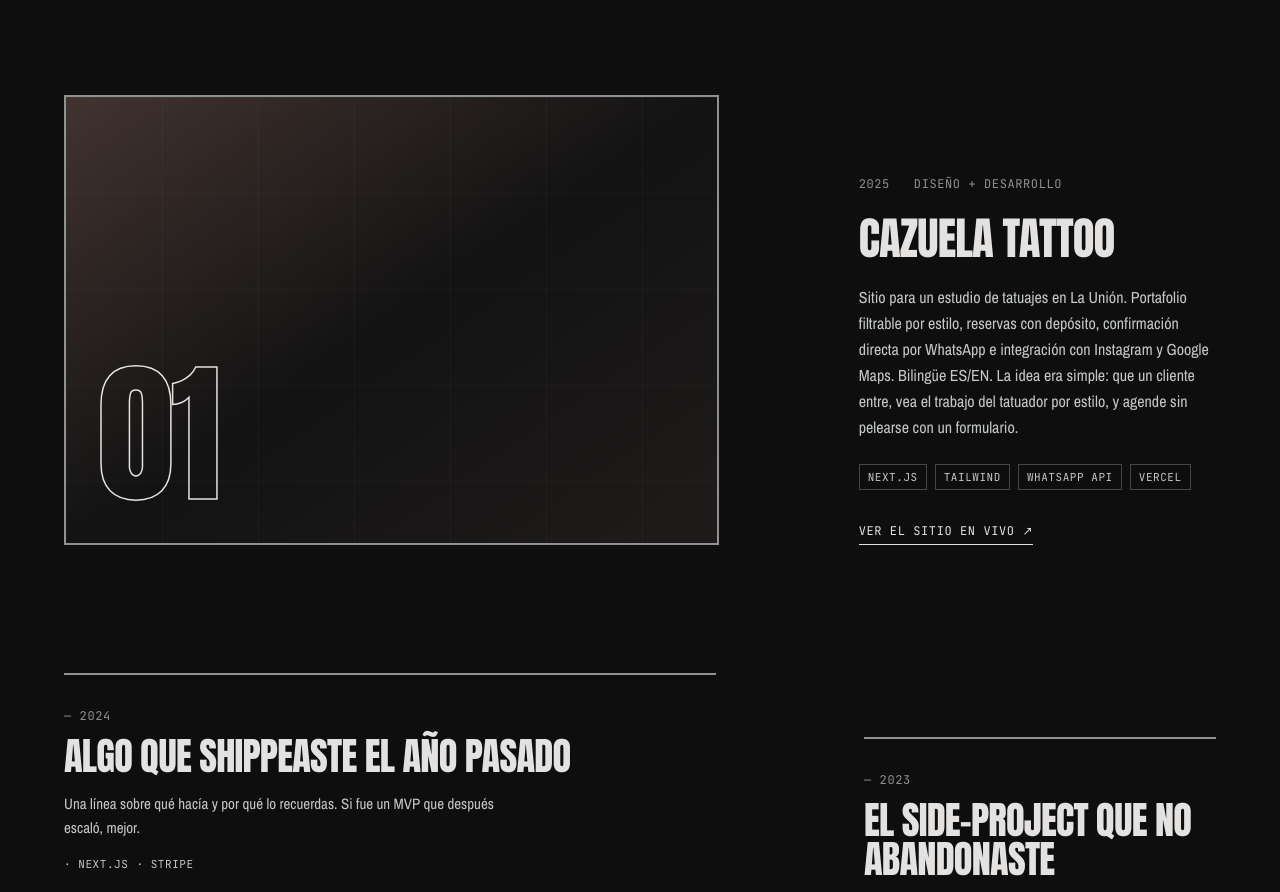
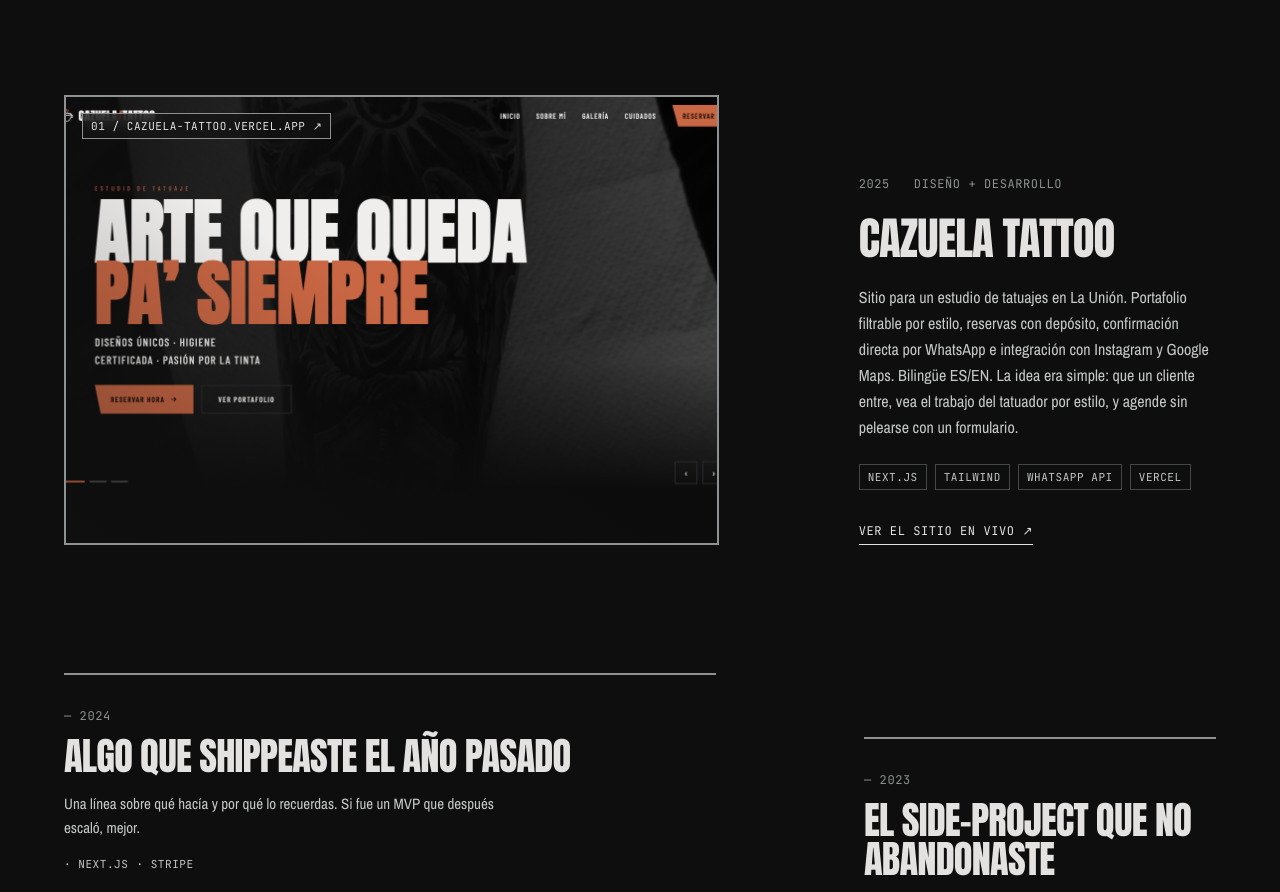
Before and after one commit to nachoavi/newLandingPage, a Next.js app: page / in a window 1280 px wide. Shown: the part 1129-2021 px from the top of the page. Built offline with nearby package versions, Linux system fonts and the light colour scheme.

Commit message:
feat(lab): add Cazuela Tattoo screenshot to featured card

```diff
--- a/src/components/sections/lab.tsx
+++ b/src/components/sections/lab.tsx
@@ -1,6 +1,7 @@
 "use client";
 
 import { motion } from "motion/react";
+import Image from "next/image";
 import { Reveal } from "../anim/reveal";
 
 const FEATURED = {
@@ -11,6 +12,7 @@ const FEATURED = {
     "Sitio para un estudio de tatuajes en La Unión. Portafolio filtrable por estilo, reservas con depósito, confirmación directa por WhatsApp e integración con Instagram y Google Maps. Bilingüe ES/EN. La idea era simple: que un cliente entre, vea el trabajo del tatuador por estilo, y agende sin pelearse con un formulario.",
   tags: ["Next.js", "Tailwind", "WhatsApp API", "Vercel"],
   link: "https://cazuela-tattoo.vercel.app/",
+  image: "/projects/cazuela-tattoo.png",
 };
 
 const SECONDARY = [
@@ -53,15 +55,25 @@ export function Lab() {
         transition={{ duration: 0.9, ease: [0.22, 1, 0.36, 1] }}
         className="grid grid-cols-1 lg:grid-cols-12 gap-6 lg:gap-10 mb-20 lg:mb-32 group"
       >
-        <div className="lg:col-span-7 lg:col-start-1 aspect-[5/4] lg:aspect-[16/11] bg-surface relative overflow-hidden border-2 border-outline">
-          <div className="absolute inset-0 bg-gradient-to-br from-tertiary/20 via-transparent to-tertiary/5" />
-          <div className="absolute inset-0 grid-bg opacity-30" />
-          <div className="absolute inset-0 flex items-end p-8">
-            <span className="font-display text-[clamp(80px,12vw,200px)] text-stroke leading-none">
-              01
-            </span>
+        <a
+          href={FEATURED.link}
+          target="_blank"
+          rel="noopener noreferrer"
+          className="lg:col-span-7 lg:col-start-1 aspect-[5/4] lg:aspect-[16/11] bg-surface relative overflow-hidden border-2 border-outline block group/img"
+        >
+          <Image
+            src={FEATURED.image}
+            alt={`Captura de ${FEATURED.title}`}
+            fill
+            sizes="(min-width: 1024px) 60vw, 100vw"
+            priority
+            className="object-cover object-top grayscale-[0.4] group-hover/img:grayscale-0 transition-[filter,transform] duration-700 group-hover/img:scale-[1.02]"
+          />
+          <div className="absolute inset-0 bg-gradient-to-tr from-background/40 via-transparent to-transparent pointer-events-none" />
+          <div className="absolute top-4 left-4 font-mono text-[11px] text-on-background bg-background/70 backdrop-blur px-2 py-1 border border-outline">
+            01 / cazuela-tattoo.vercel.app ↗
           </div>
-        </div>
+        </a>
 
         <div className="lg:col-span-4 lg:col-start-9 flex flex-col justify-end gap-6">
           <div className="font-mono text-[12px] text-outline flex gap-6">
```
Also changed, not shown: public/projects/cazuela-tattoo.png (added).
